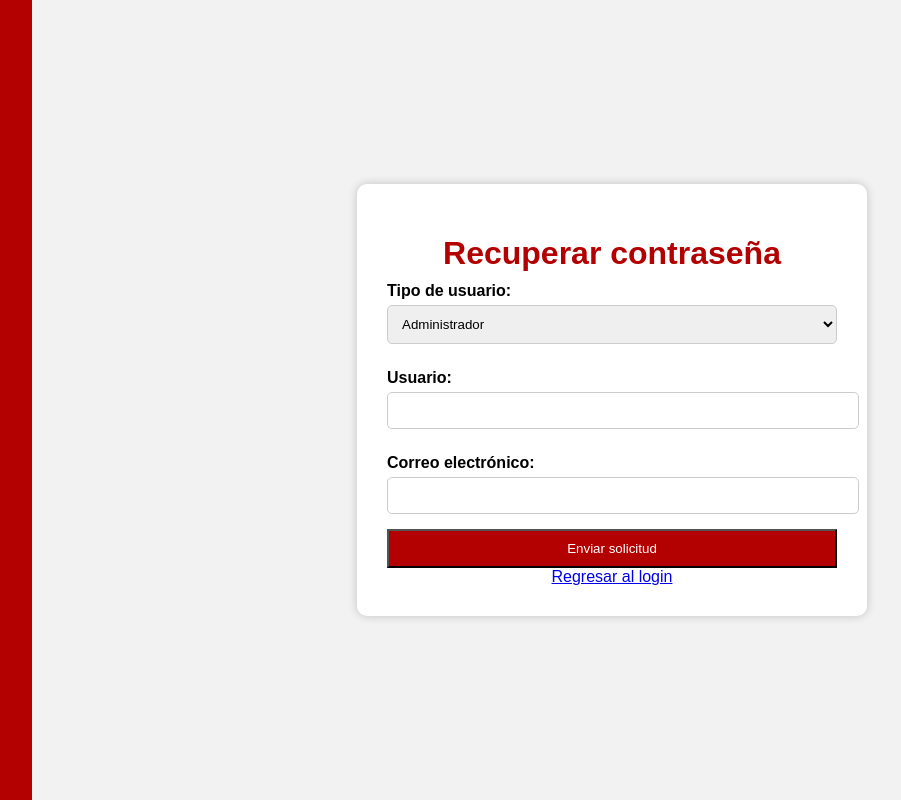
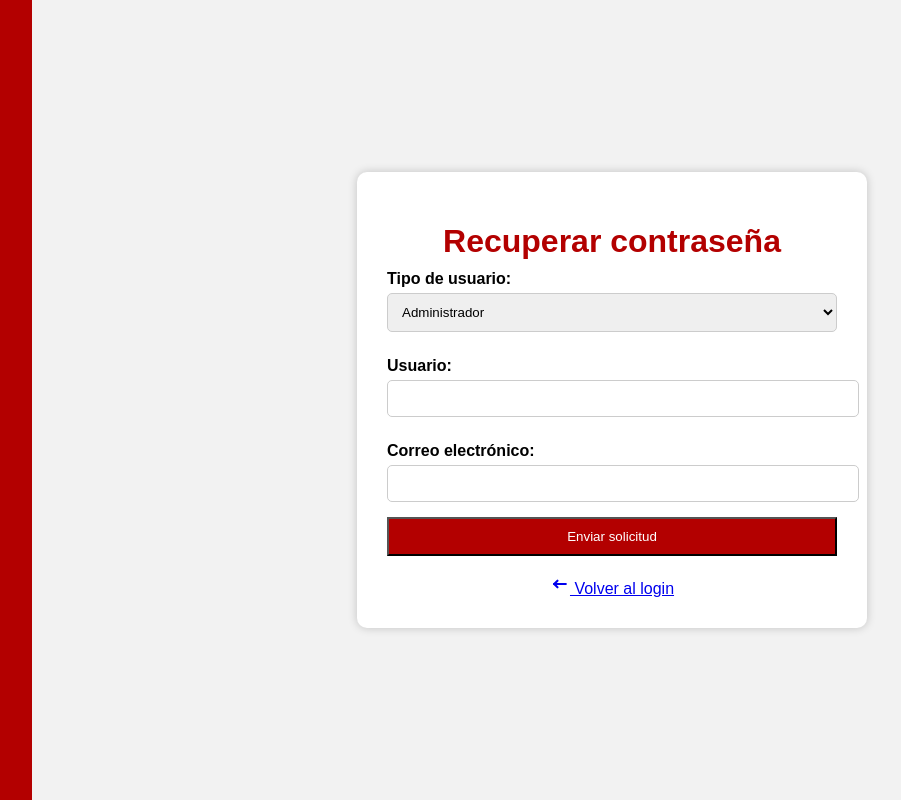
Before and after one commit to Fakesito148/CIENING, a PHP site: page /recuperar_password.php in a window 1280 px wide. Shown: the whole page, without its empty margins (88-989 px from the left). Run offline with PHP 8.4, Linux system fonts and the light colour scheme.

Commit message:
Add files via upload

```diff
--- a/recuperar_password.php
+++ b/recuperar_password.php
@@ -76,8 +76,19 @@ if ($_SERVER["REQUEST_METHOD"] == "POST") {
         <button type="submit" class="btn">Enviar solicitud</button>
     </form>
 
-    <div class="forgot">
-      <a href="login.php">Regresar al login</a>
+    <br><div class="forgot">
+        <div class="back-login">
+  <a href="login.php" class="link">
+    <svg xmlns="http://www.w3.org/2000/svg" class="icon" width="20" height="20" viewBox="0 0 24 24" fill="none" stroke="currentColor" stroke-width="2.5" stroke-linecap="round" stroke-linejoin="round">
+      <path d="M5 12l14 0" />
+      <path d="M5 12l4 4" />
+      <path d="M5 12l4 -4" />
+    </svg>
+    Volver al login
+  </a>
+</div>
+
+
     </div>
 </div>
 
```
Also changed, not shown: login.php (+11 -4 lines).
